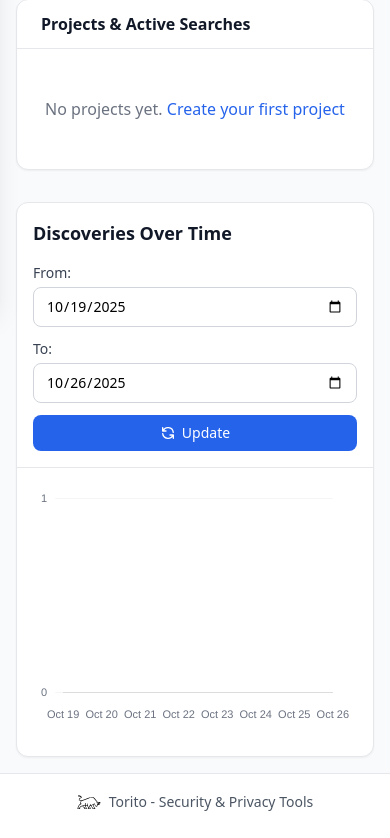
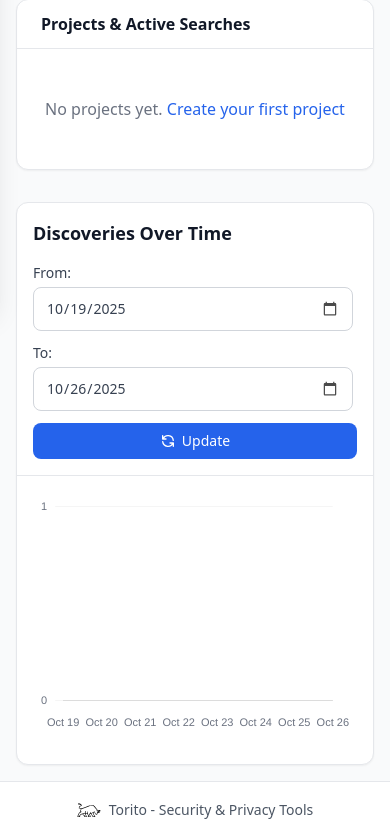
Before and after one commit to ToritoIO/CertPatrol-Orchestrator, a Flask app: page / in a window 390 px wide. Shown: the part 540-1378 px from the top of the page. Before the commit the page ends 1351 px from the top, so only its background shows below. Run offline with Flask 3, Linux system fonts and the light colour scheme; data that the repository does not hold is empty; some libraries are stand-ins or nearby versions.

Commit message:
Enhance date input styling and update navigation links
- Added consistent styling for date inputs across browsers, particularly for iOS Safari.
- Updated the navigation links in multiple templates to point to the Dashboard instead of Projects, improving user navigation.
- Adjusted the search functionality to allow starting both stopped and crashed searches.

```diff
--- a/web/static/css/style.css
+++ b/web/static/css/style.css
@@ -206,6 +206,45 @@ input[type="radio"]:checked {
     border-color: #3b82f6;
 }
 
+/* Date inputs (ensure consistent styling across browsers, esp. iOS Safari) */
+.date-input {
+    -webkit-appearance: none;
+    appearance: none;
+    background-color: #ffffff;
+    position: relative;
+    padding-right: 2.5rem;
+    min-height: 2.75rem;
+    line-height: 1.5;
+}
+
+.date-input::-webkit-date-and-time-value {
+    text-align: left;
+    padding: 0;
+}
+
+.date-input::-webkit-calendar-picker-indicator {
+    position: absolute;
+    right: 0.75rem;
+    top: 50%;
+    transform: translateY(-50%);
+    width: 1rem;
+    height: 1rem;
+    cursor: pointer;
+    opacity: 0.7;
+}
+
+.date-input:focus::-webkit-calendar-picker-indicator {
+    opacity: 1;
+}
+
+.date-input::-moz-focus-inner {
+    border: 0;
+}
+
+.date-input::-ms-expand {
+    display: none;
+}
+
 /* Chart legend clickable styling */
 #discoveriesChart {
     cursor: default;
--- a/web/templates/dashboard.html
+++ b/web/templates/dashboard.html
@@ -87,11 +87,11 @@
         <form class="flex w-full flex-col gap-3 sm:flex-row sm:flex-wrap sm:items-center sm:justify-end sm:gap-4" onsubmit="event.preventDefault(); loadChart();">
             <div class="flex w-full flex-col gap-1 sm:w-auto sm:flex-row sm:items-center sm:gap-2">
                 <label for="startDate" class="text-sm font-medium text-gray-700 sm:whitespace-nowrap">From:</label>
-                <input type="date" id="startDate" class="w-full rounded-lg border border-gray-300 px-3 py-2 text-sm focus:border-transparent focus:ring-2 focus:ring-blue-500 sm:w-44">
+                <input type="date" id="startDate" class="date-input w-full max-w-xs rounded-lg border border-gray-300 bg-white px-3 py-2 text-sm font-medium text-gray-700 focus:border-transparent focus:ring-2 focus:ring-blue-500 sm:max-w-none sm:w-44 appearance-none">
             </div>
             <div class="flex w-full flex-col gap-1 sm:w-auto sm:flex-row sm:items-center sm:gap-2">
                 <label for="endDate" class="text-sm font-medium text-gray-700 sm:whitespace-nowrap">To:</label>
-                <input type="date" id="endDate" class="w-full rounded-lg border border-gray-300 px-3 py-2 text-sm focus:border-transparent focus:ring-2 focus:ring-blue-500 sm:w-44">
+                <input type="date" id="endDate" class="date-input w-full max-w-xs rounded-lg border border-gray-300 bg-white px-3 py-2 text-sm font-medium text-gray-700 focus:border-transparent focus:ring-2 focus:ring-blue-500 sm:max-w-none sm:w-44 appearance-none">
             </div>
             <button type="submit" class="inline-flex w-full items-center justify-center rounded-lg bg-blue-600 px-3 py-2 text-sm font-medium text-white transition-colors hover:bg-blue-700 sm:w-auto">
                 <svg class="mr-1.5 h-4 w-4" fill="none" stroke="currentColor" viewBox="0 0 24 24">
```
Also changed, not shown: web/templates/projects.html (+15 -2 lines), web/templates/results.html (+10 -2 lines), web/templates/searches.html (+16 -6 lines).
